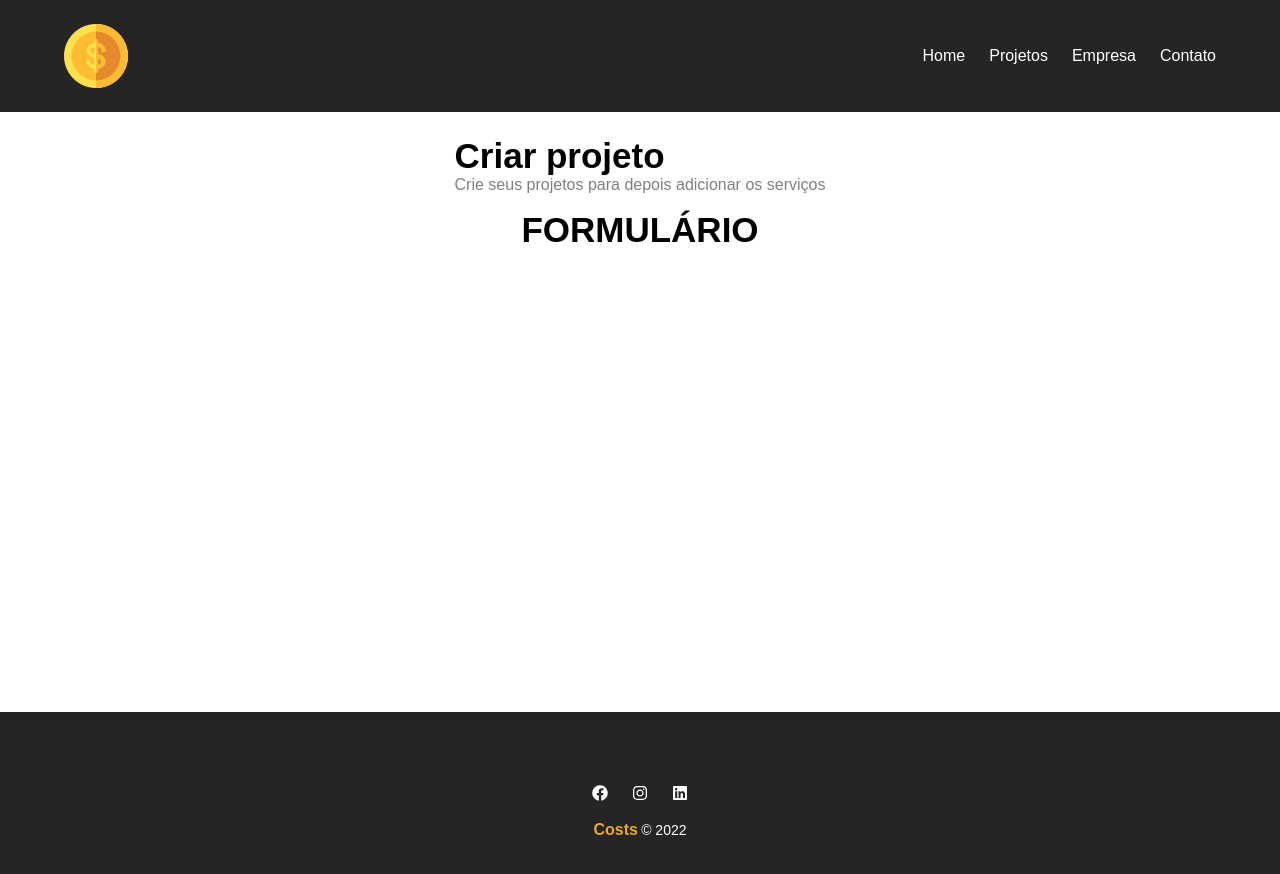
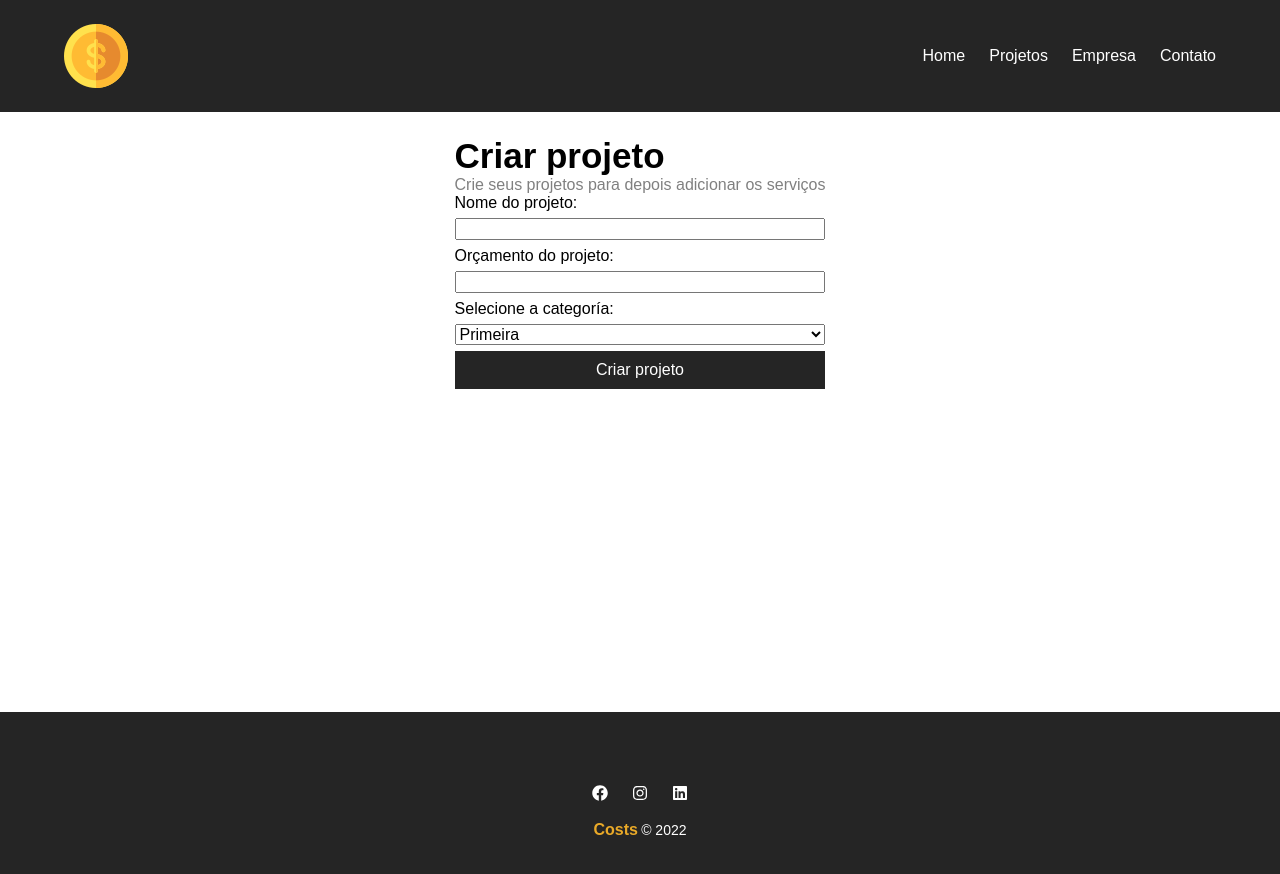
Before and after one commit to RogerAlbuquerque/Costs-React, a React (Vite) app: page /newproject in a window 1280 px wide. Shown: the top 874 px of the page. Built offline with nearby package versions, Linux system fonts and the light colour scheme.

Commit message:
Criado e iniciado as configurações da pagina de projetos

```diff
--- a/src/components/pages/Projects/NewProject/NewProject.css
+++ b/src/components/pages/Projects/NewProject/NewProject.css
@@ -0,0 +1,5 @@
+form{
+    display: flex;
+    flex-direction: column;
+    gap: .4rem;
+}
--- a/src/components/pages/Projects/NewProject/NewProject.jsx
+++ b/src/components/pages/Projects/NewProject/NewProject.jsx
@@ -1,16 +1,34 @@
 import './NewProject.css'
+import Button from '../../../extraComponents/Buttons'
 export default function NewProject(){
     return(
         <article className="NewProject">
             <section>
                 <h1>Criar projeto</h1>
                 <p>Crie seus projetos para depois adicionar os serviços</p>
+
+                <form action="">
+                    <label htmlFor="">Nome do projeto:</label>
+                        <input type="text" />
+
+                    <label htmlFor="">Orçamento do projeto:</label>
+                        <input type="number" name="" />
+
+                    <label htmlFor="">Selecione a categoría:</label>
+                        <select name="" id="">
+                            <option disabled>Selecione uma opção</option>
+                            <option value="">Primeira</option>
+                            <option value="">Segunda</option>
+                        </select>
+
+                        <Button />
+
+
+                </form>
             </section>
 
 
-                 <h1>FORMULÁRIO</h1>
-            <section>
-            </section>
+
         </article>
     )
 }
```
